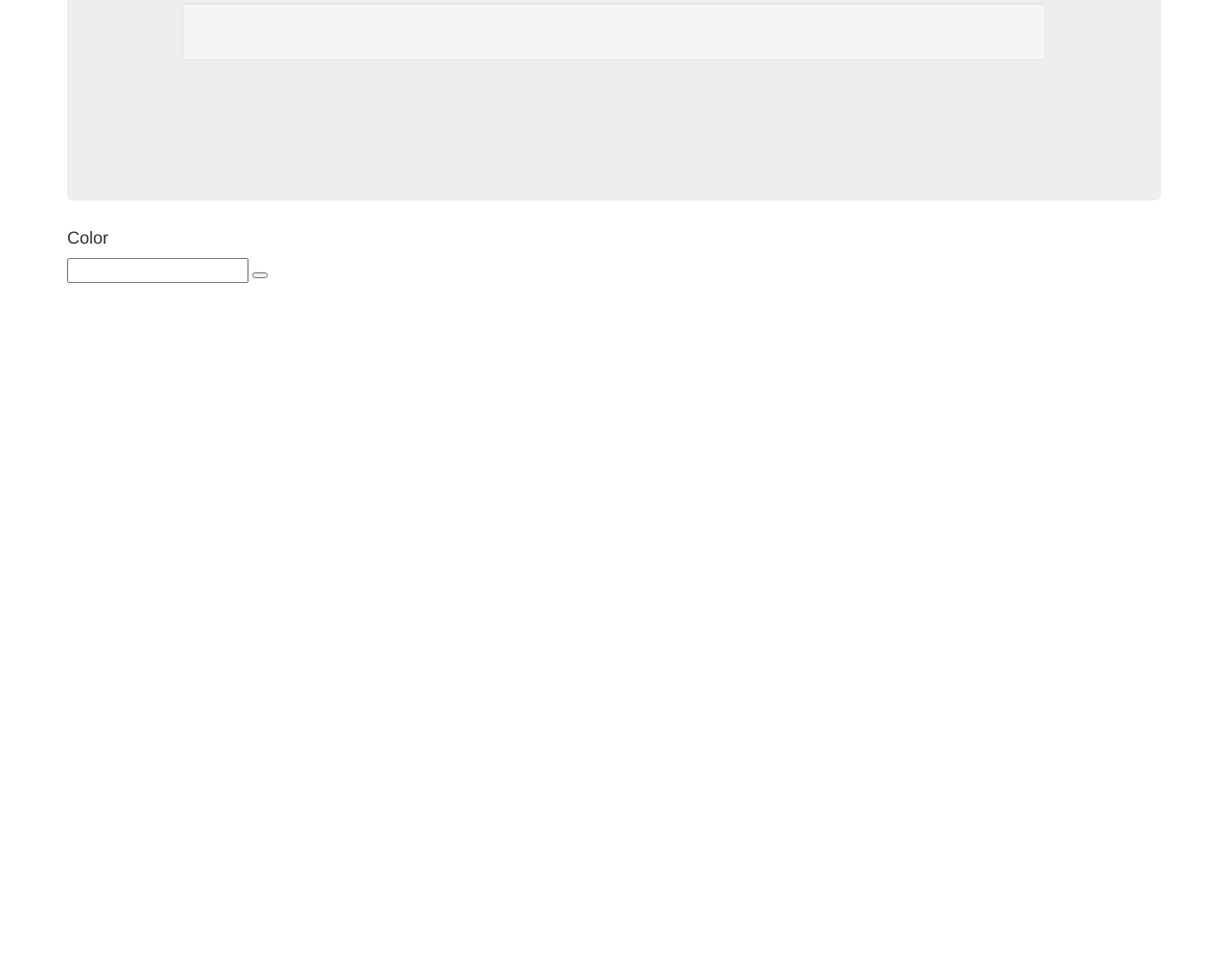
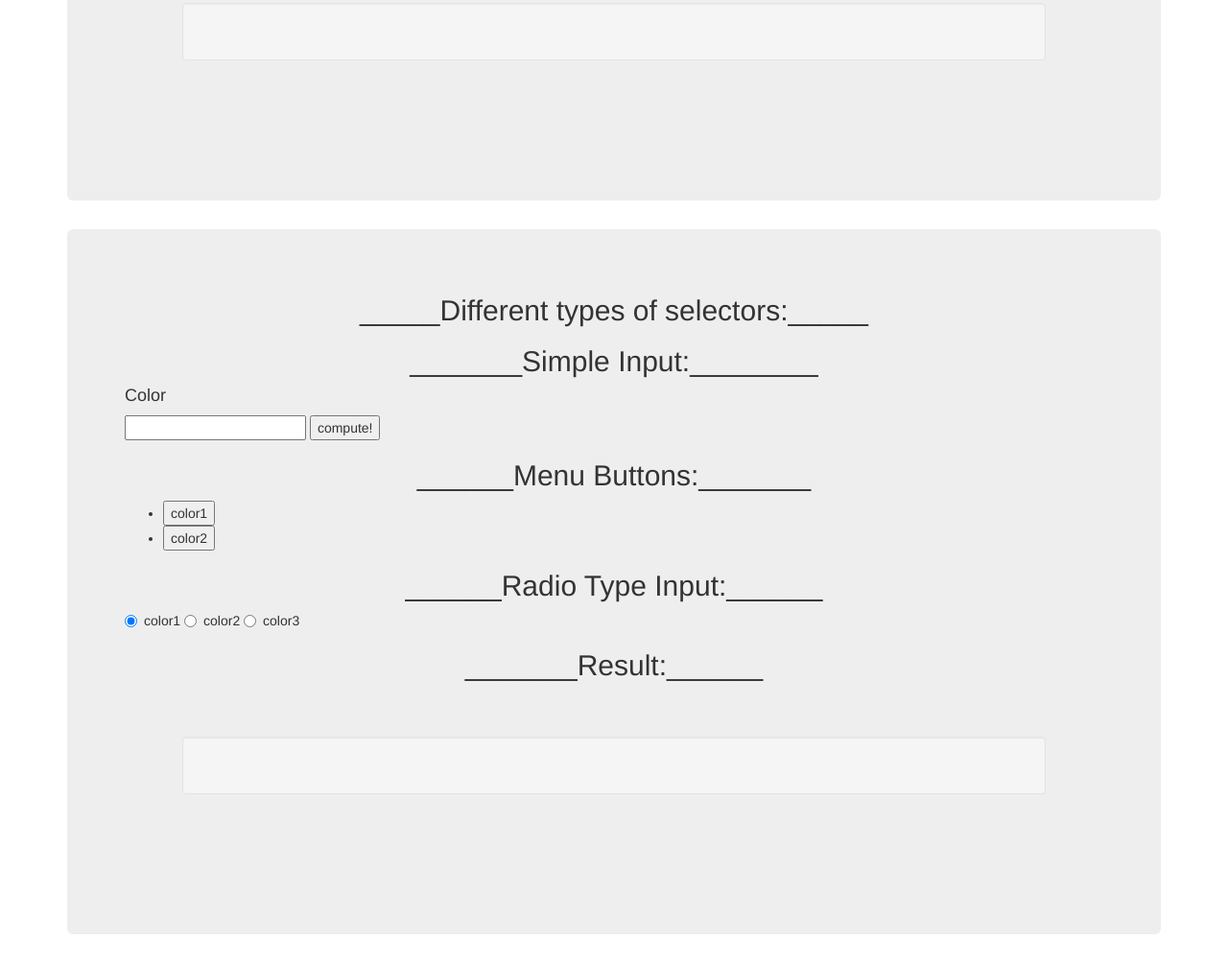
Before and after one commit to elmunoz42/SPMS-website, a plain HTML site: page music-calculator.html in a window 1280 px wide. Shown: the part 1252-2256 px from the top of the page at 96% size. Before the commit the page ends 1562 px from the top, so only its background shows below. Drawn offline with Linux system fonts and the light colour scheme.

Commit message:
musicCalc button testing.

```diff
--- a/js/musicCalcScript.js
+++ b/js/musicCalcScript.js
@@ -75,13 +75,13 @@ $(document).ready(function() {
 	// });
 
   // displayChooser
-	$(".numberInput").submit(function(event){
+	$(".simpleInput").submit(function(event){
 		event.preventDefault ();
-		var menuItem = ($("#add1").val());
+		var menuItem = $("#simpleInput input").val();
 		var result = displayChooser(menuItem);
 		// debugger;
-		// alert(add(number1, number2));
-		$("#result-label-add").text(result);
+		alert(result);
+		$("#result-label-color").text(result);
 		});
 
 	});
--- a/js/script.js
+++ b/js/script.js
@@ -69,7 +69,7 @@ $(function() {
 
 // $("#color-picker button").submit(function() {
 
-})
+// })
 // alert(colorMenuItem = function($("#color-picker option").val()));
 
 });
--- a/music-calculator.html
+++ b/music-calculator.html
@@ -7,7 +7,7 @@
     <link rel="stylesheet" href="css/styles.css" type="text/css">
     <script src="js/jquery-3.1.1.js"></script>
     <script src="js/musicCalcScript.js"></script>
-    <script src="js/script.js">
+    <!-- <script src="js/script.js"> -->
 
     </script>
   </head>
@@ -90,14 +90,50 @@
         </div><!-- jumbotron -->
       </div><!-- jumbotron -->
 
-      <!-- color-picker-experiment -->
-      <div class="form-group" class="jumbotron">
-        <h4>Color</h4>
-        <form>
-          <input type="text" name="" value="">
-          <button id="color-picker" type="submit" name="button"></button>
-        </form>
-      </div><!--form-group-->
+      <!-- left menu  -->
+        <div class="jumbotron">
+          <h2>_____Different types of selectors:_____</h2>
+
+          <!-- simple input -->
+          <div class="form-group" class="jumbotron" class="simpleInput">
+            <h2>_______Simple Input:________</h2>
+            <h4>Color</h4>
+            <form>
+              <input id="simpleInput" type="text" name="button"></button>
+              <button class="submit" class="form-control" type="btn" name="button">compute!</button>
+            </form>
+          </div><!--form-group-->
+
+          <div id="leftMenu">
+
+            <h2>______Menu Buttons:_______</h2>
+            <ul>
+              <li ><input id="left-item1" type="button" value="color1"></li>
+              <li ><input id="left-item2" type="button" value="color2"></li>
+            </ul>
+          </div> <!-- left menu -->
+
+        <div class="radio" id="radioMenu">
+
+          <h2>______Radio Type Input:______</h2>
+          <label>
+            <input type="radio" name="rootPosition" value="color1" checked>color1 </label>
+          <label>
+            <input type="radio" name="firstInversion" value="color2">color2 </label>
+          <label>
+            <input type="radio" name="secondInversion" value="color3">color3 </label>
+        </div><!--radio-->
+
+        <h2>_______Result:______</h2>
+        <div class="jumbotron">
+          <div class="well">
+            <h2 id="result-label-color"></h2>
+          </div><!-- well -->
+        </div><!-- jumbotron -->
+      </div> <!--jumbotron-->
+
+
+
 
 
     </div><!--column2-->
```
